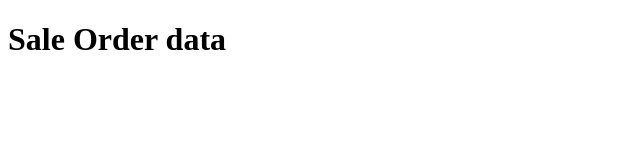
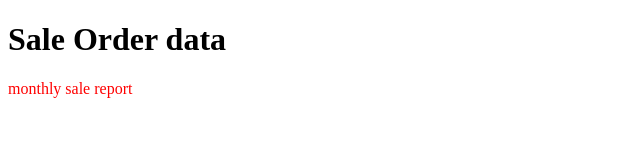
Before and after one commit to suphachai-sang/project, a plain HTML site: page index.html in a window 1280 px wide. Shown: the whole page, without its empty margins (0-640 px from the left). Drawn offline with Linux system fonts and the light colour scheme.

Commit message:
add sale report

```diff
--- a/index.html
+++ b/index.html
@@ -4,8 +4,14 @@
     <meta charset="UTF-8">
     <meta name="viewport" content="width=device-width, initial-scale=1.0">
     <title>Document</title>
+    <style>
+        p{
+            color: red;
+        }
+    </style>
 </head>
 <body>
     <h1>Sale Order data</h1>
+    <p>monthly sale report</p>
 </body>
 </html>
```
